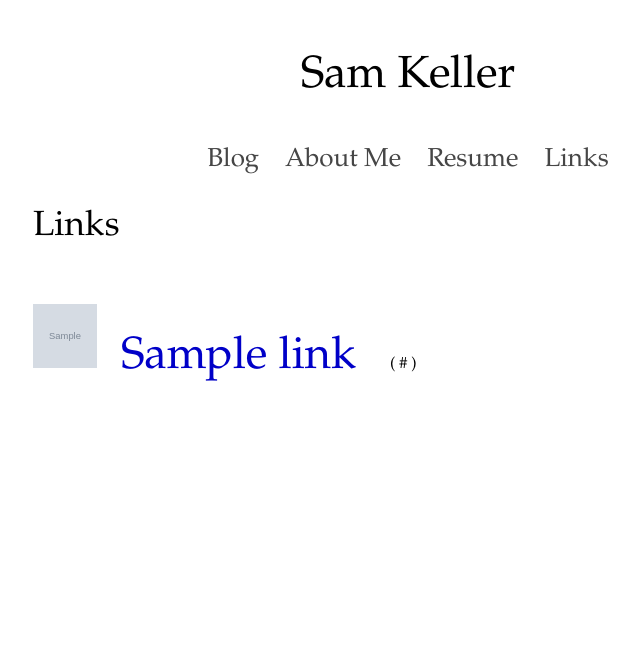
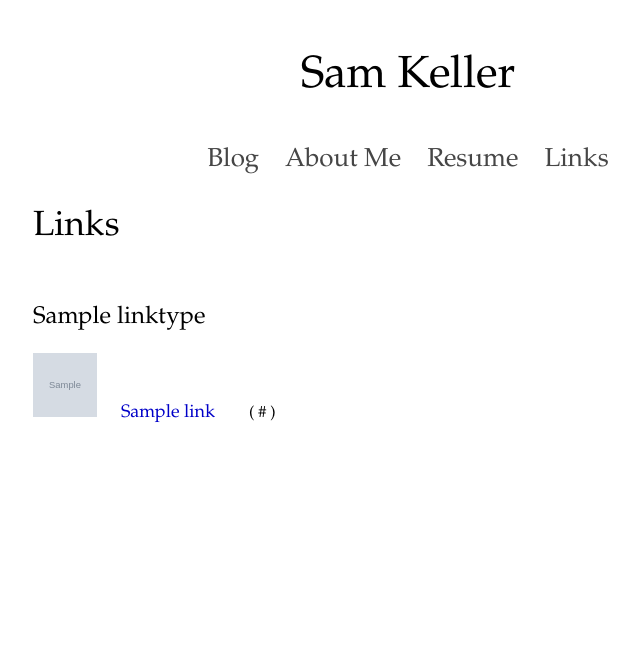
Before and after one commit to samskeller/my_site, a Django app: page /about/links in a window 1280 px wide. Shown: the top 664 px of the page, without its empty margins (232-872 px from the left). Run offline with Django 3.2, Linux system fonts and the light colour scheme; tables that the repository leaves empty hold one stand-in row (values such as "Sample post"); grey boxes marked "Sample" are stand-in pictures.

Commit message:
Grouping Links by their type on the Links page

```diff
--- a/my_site/static/my_site/my_site.css
+++ b/my_site/static/my_site/my_site.css
@@ -155,9 +155,14 @@ h1.name-header a {
     margin-top:20px;
 }
 
+.link_type_title {
+   font-size: 24px;
+   margin-bottom: 20px;
+}
+
 .link-title {
     padding-left: 20px;
-    font-size: 45px;
+    font-size: 18px;
     display: inline-block;
     max-width: 550px;
 }
--- a/person_details/templates/link_list.html
+++ b/person_details/templates/link_list.html
@@ -3,7 +3,9 @@
 {% block content %}
 <h1 class="link-list-header">Links</h1>
 <div class="link-list-wrapper">
-    {% for link in links %}
+    {% for link_type in link_types %}
+    <div class="link_type_title">{{ link_type.name }}</div>
+    {% for link in link_type.links.all %}
     <div class="link-wrapper">
         {% if link.icon %}
         <img src="{{ link.icon.url }}", width="64", height="64">
@@ -16,5 +18,6 @@
         </div>
     </div>
     {% endfor %}
+    {% endfor %}
 </div>
 {% endblock content %}
--- a/person_details/views.py
+++ b/person_details/views.py
@@ -1,7 +1,7 @@
 from django.shortcuts import render
 from django.views.generic import View
 
-from .models import Link
+from .models import LinkType
 
 class AboutMe(View):
     def get(self, request, *args, **kwargs):
@@ -10,5 +10,5 @@ class AboutMe(View):
 
 class LinkList(View):
     def get(self, request, *args, **kwargs):
-        links = Link.objects.all()
-        return render(request, 'link_list.html', {'links': links})
+        link_types = LinkType.objects.all()
+        return render(request, 'link_list.html', {'link_types': link_types})
```
